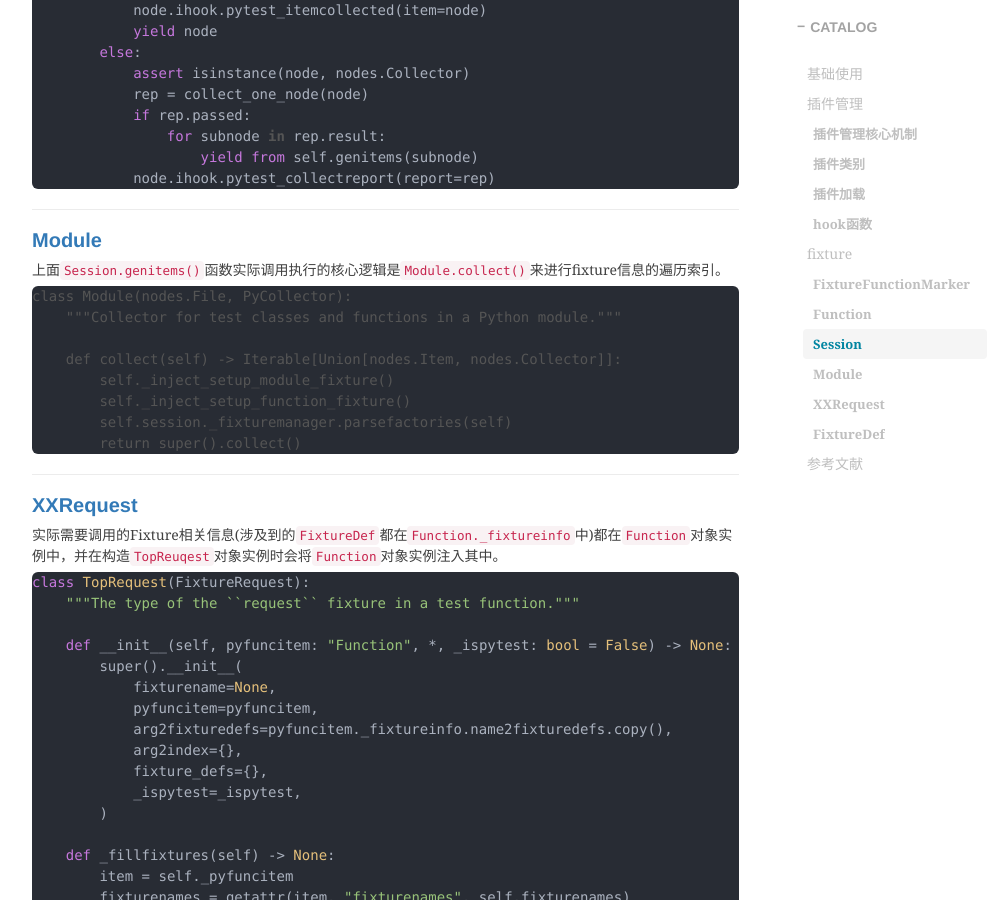
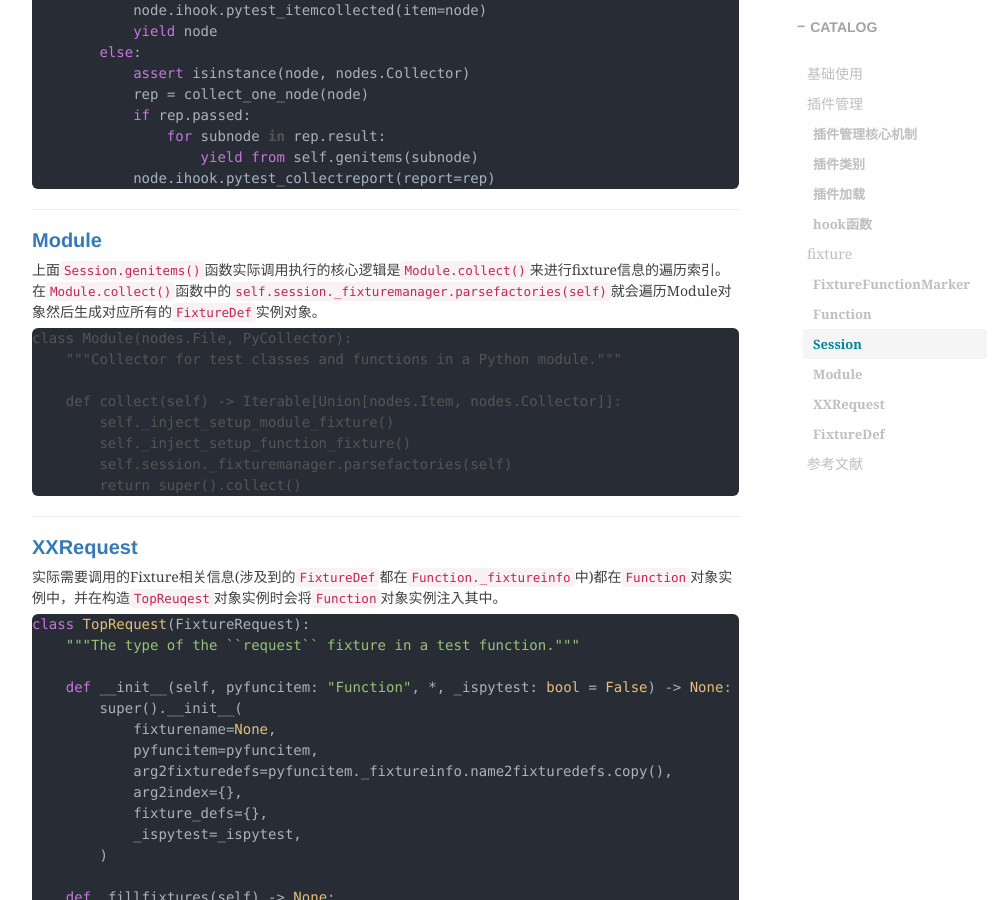
Before and after one commit to shihai1991/shihai1991.github.io, a Jekyll site: the page built from _posts/2023-07-17-pytest学习.md, in a window 1280 px wide and 900 px high, scrolled down 2260 px. Shown: the whole window, without its empty margins (233-1234 px from the left). Built offline with Jekyll 4.4.1, drawn with Linux system fonts in a browser that asks for light colours; nearby versions of some CDN libraries; comment, search, counter and statistics services are not loaded.

Commit message:
Update 2023-07-17-pytest学习.md

````diff
--- a/_posts/2023-07-17-pytest学习.md
+++ b/_posts/2023-07-17-pytest学习.md
@@ -88,7 +88,7 @@ class Session(nodes.FSCollector):
 ```
 
 ## [Module](https://github.com/pytest-dev/pytest/blob/37bb1861757685acca09455d63aa148a65317989/src/_pytest/python.py#L569)
-上面`Session.genitems()`函数实际调用执行的核心逻辑是`Module.collect()`来进行fixture信息的遍历索引。
+上面`Session.genitems()`函数实际调用执行的核心逻辑是`Module.collect()`来进行fixture信息的遍历索引。在`Module.collect()`函数中的`self.session._fixturemanager.parsefactories(self)`就会遍历Module对象然后生成对应所有的`FixtureDef`实例对象。
 ```
 class Module(nodes.File, PyCollector):
     """Collector for test classes and functions in a Python module."""
````
